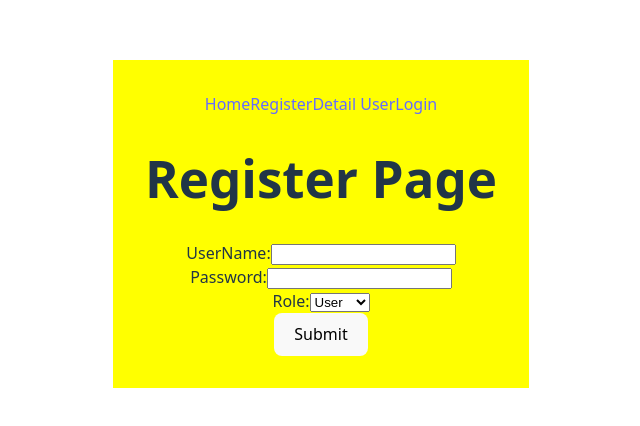
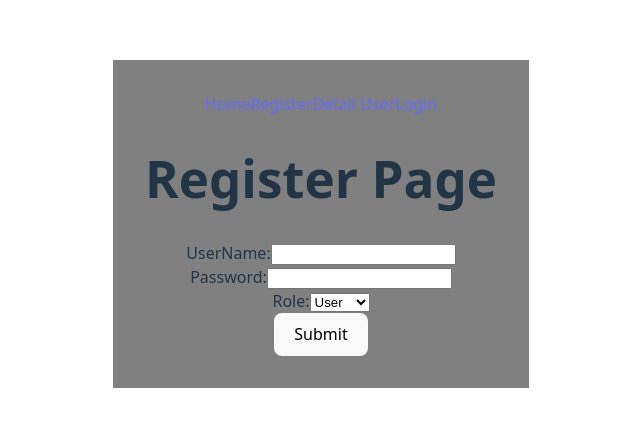
Before and after one commit to kirigayaxy/vue-dotnet, a Vue app in the folder vue3/projectvue/: page /register in a window 1280 px wide. Shown: the part 176-602 px from the top of the page, without its empty margins (319-959 px from the left). Built offline with nearby package versions, Linux system fonts and the light colour scheme.

Commit message:
VD-1 third #comment third time #done

```diff
--- a/vue3/projectvue/src/App.vue
+++ b/vue3/projectvue/src/App.vue
@@ -17,6 +17,6 @@ export default {
 
 <style>
 div {
-  background-color: yellow;
+  background-color: gray;
 }
 </style>
```
Also changed, not shown: 2 other files (tests, documents, lock files or other folders).
